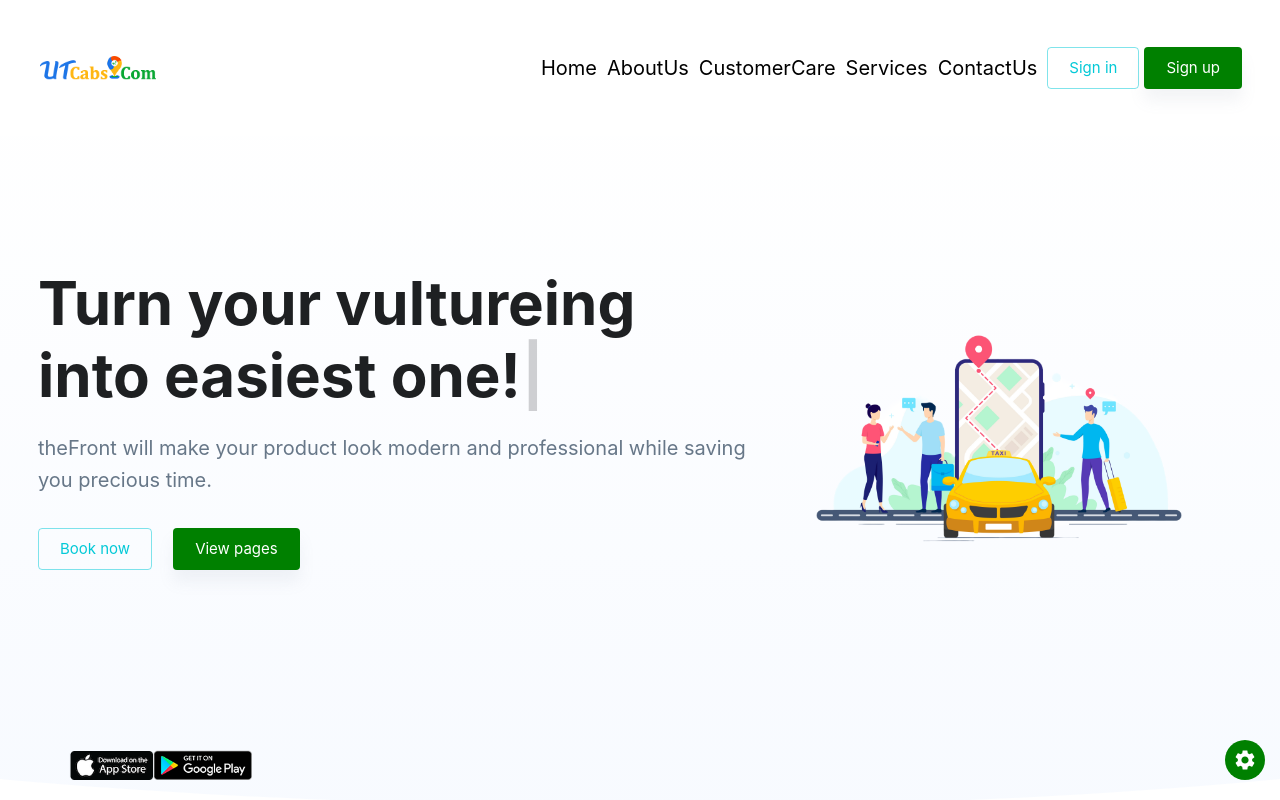
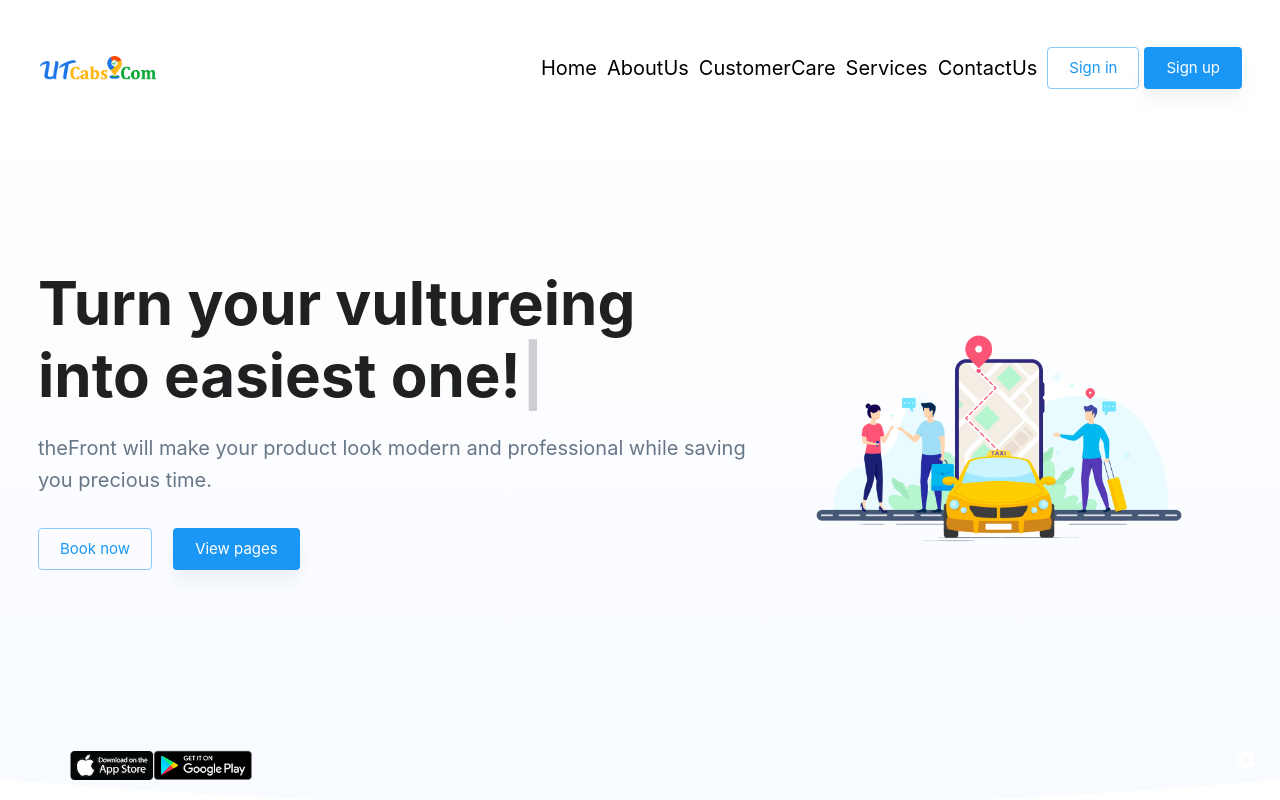
Before and after one commit to hirwalandry/project4, a React (Create React App) app: page /signin in a window 1280 px wide. Shown: the top 800 px of the page. Built offline with nearby package versions, Linux system fonts and the light colour scheme.

Commit message:
dev: update formModal6

```diff
--- a/src/App.js
+++ b/src/App.js
@@ -12,7 +12,6 @@ import AOS from "aos";
 import "aos/dist/aos.css";
 
 import { LoginPage, AddBookings } from "./views";
-
 function App() {
   const { openModal, themeSettings, setThemeSettings, currentColor } =
     useStateContext();
--- a/src/contexts/ContextProvider.js
+++ b/src/contexts/ContextProvider.js
@@ -18,7 +18,7 @@ export const ContextProvider = ({ children }) => {
   const [slideIndex, setSlideIndex] = useState(1);
   const [themeSettings, setThemeSettings] = useState(false);
   const [mode, setMode] = useState("light");
-  const [currentColor, setCurrentColor] = useState("green");
+  const [currentColor, setCurrentColor] = useState("primary");
 
   // eslint-disable-next-line
   // const [mountedComponent, setMountedComponent] = useState(false);
@@ -55,12 +55,13 @@ export const ContextProvider = ({ children }) => {
   };
 
   // useEffect(() => {
-  //   const localTheme = window.localStorage.getItem("themeMode");
-  //   const localColor = window.localStorage.getItem("colorsMode");
-  //   localTheme ? setMode(localTheme) : colorMode.toggleColorMode("light");
-  //   localColor ? setColor(localColor) : setCurrentColor("green");
+  //     const localTheme = window.localStorage.getItem("themeMode");
+  //     const localColor = window.localStorage.getItem("colorsMode");
+  //     localTheme ? setMode(localTheme) : colorMode.toggleColorMode("light");
+  //     localColor ? setColor(localColor) : setCurrentColor("primary");
 
-  //   // setMountedComponent(true);
+
+  //   setMountedComponent(true);
   //   // eslint-disable-next-line
   // }, []);
 
```
